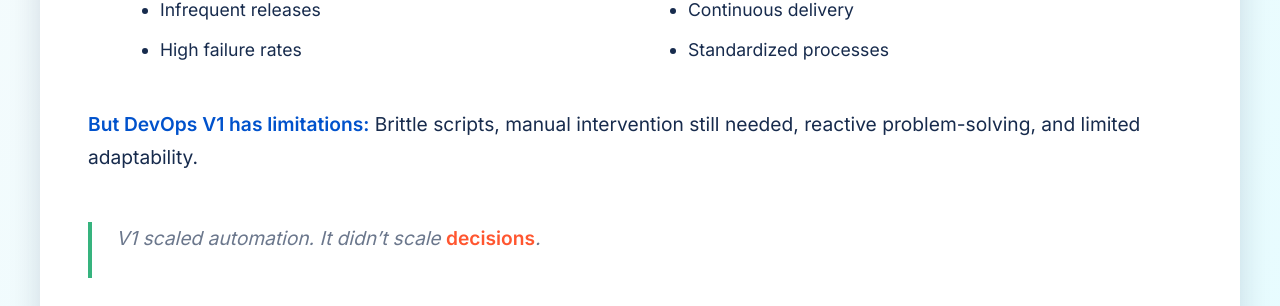
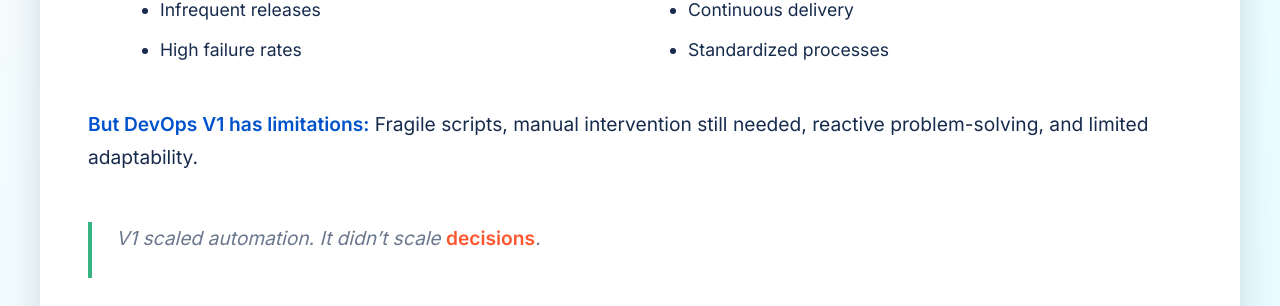
Before and after one commit to ygdrax/devex, a Jekyll site: the page built from _slides/slide-02.md, in a window 1280 px wide. Shown: the part 864-1170 px from the top of the page. Built offline with Jekyll 4.4.1, drawn with Linux system fonts in a browser that asks for light colours.

Commit message:
Grammar mistake

```diff
--- a/_slides/slide-02.md
+++ b/_slides/slide-02.md
@@ -47,6 +47,6 @@
 </div>
 </div>
 
-**But DevOps V1 has limitations:** Brittle scripts, manual intervention still needed, reactive problem-solving, and limited adaptability.
+**But DevOps V1 has limitations:** Fragile scripts, manual intervention still needed, reactive problem-solving, and limited adaptability.
 
 > V1 scaled automation. It didn't scale *decisions*.
--- a/index.html
+++ b/index.html
@@ -68,7 +68,7 @@
             <h1 class="home-title">DevEx Evolution</h1>
             <h2 class="home-subtitle">From Scripts to Intelligent Systems</h2>
             <p class="home-description">
-                Exploring how ML and Lasrge Language Models are reshaping DevOps and Developer Experience
+                Exploring how ML and Large Language Models are reshaping DevOps and Developer Experience
             </p>
 
             <a href="{{ '/slide-01/' | relative_url }}" class="start-btn">Start Presentation →</a>
```
Also changed, not shown: _slides/slide-01.md (+1 -1 lines).
